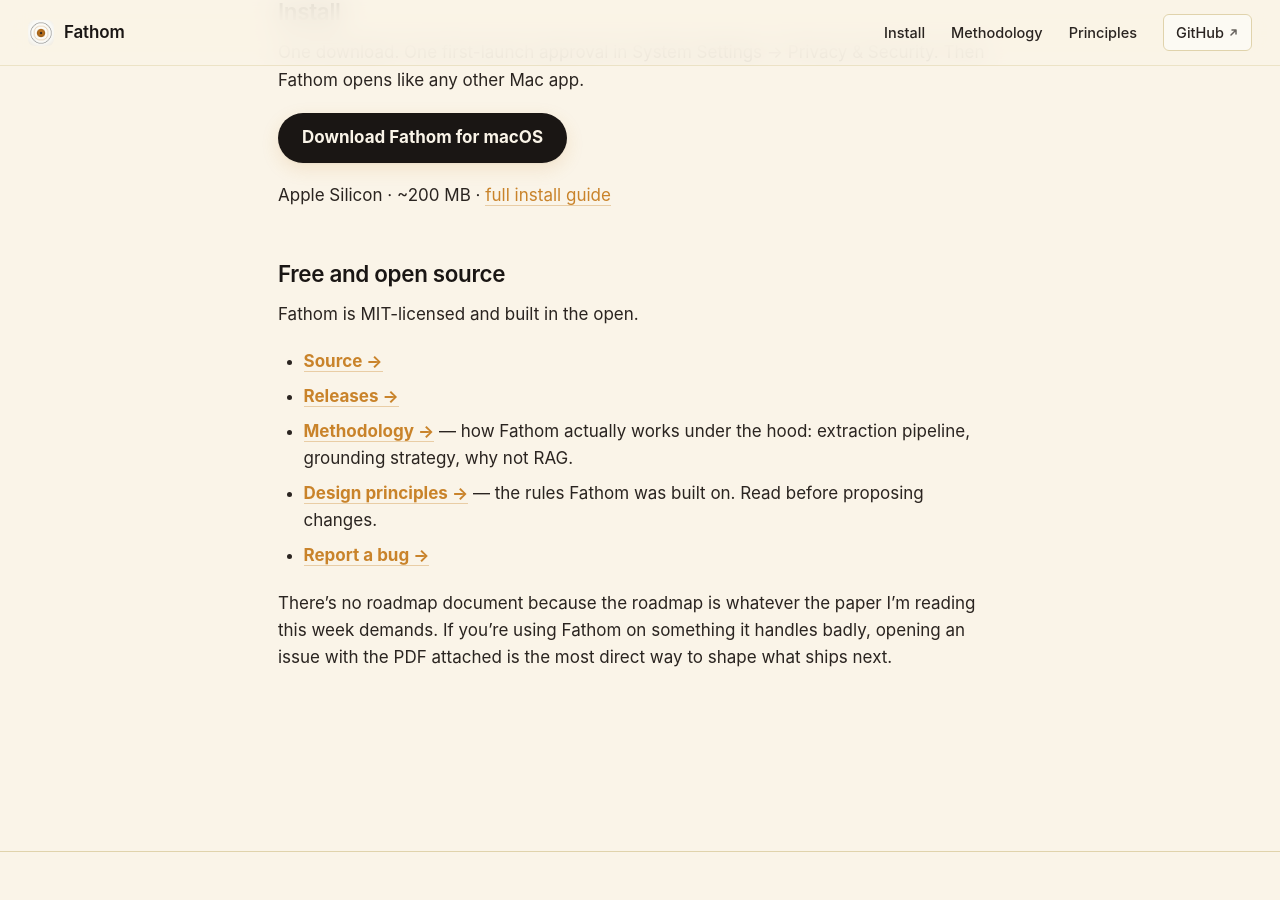
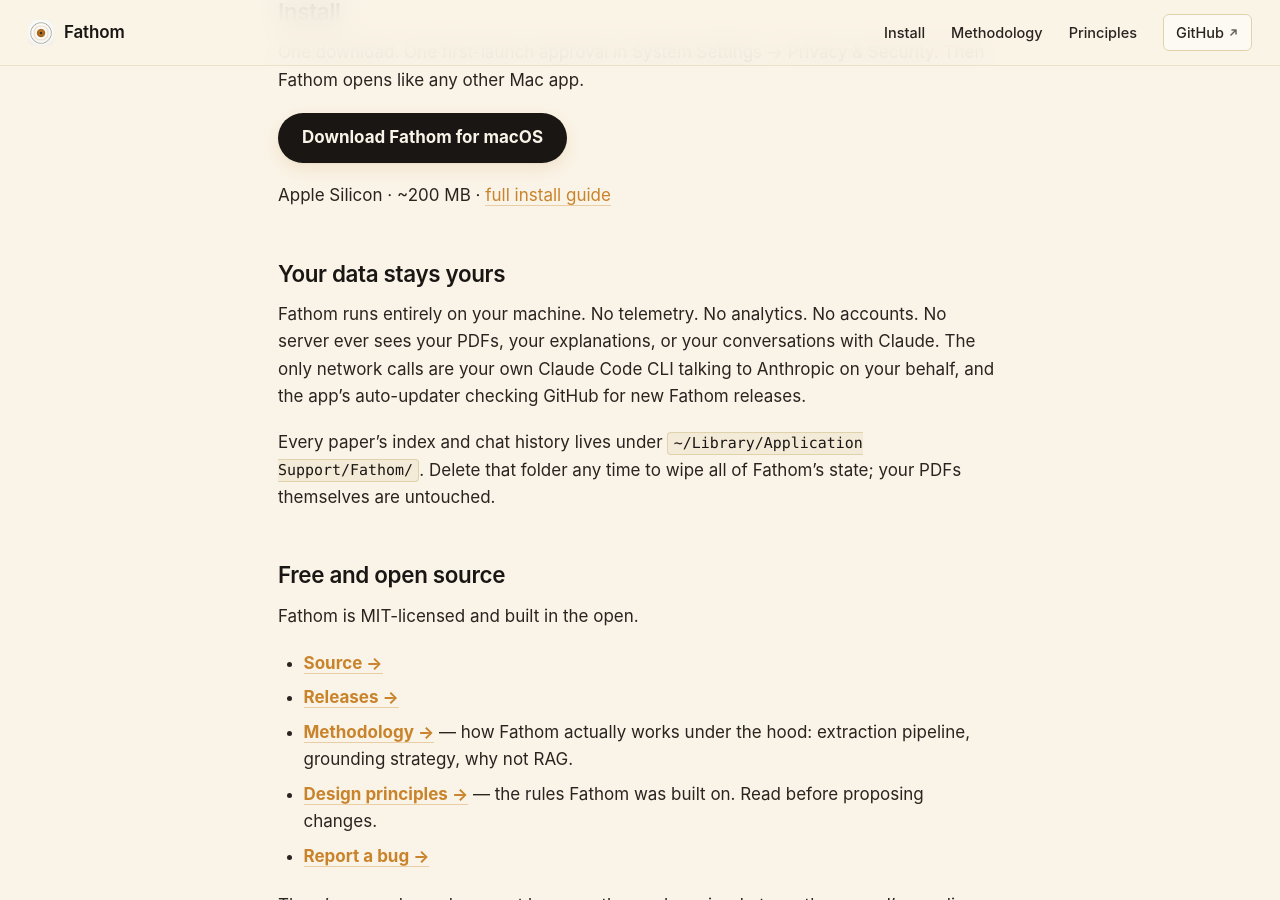
Before and after one commit to ashryaagr/Fathom, a Jekyll site: the page built from docs/index.md, in a window 1280 px wide and 900 px high, scrolled down 1838 px. Built offline with Jekyll 4.4.1, drawn with Linux system fonts in a browser that asks for light colours.

Commit message:
Sidecar in userData, not next to the PDF — kills the TCC Desktop prompt
The v1 design wrote each paper's sidecar (content.md, images, zooms,
digest.json) next to the PDF: /path/to/paper.pdf.fathom/. Portable and
tidy in principle, but in practice it triggered macOS TCC permission
prompts ("Fathom wants to access files in Desktop") every time the
user opened a paper from ~/Desktop, ~/Documents, or ~/Downloads —
i.e. every time, for most users. Invasive-feeling and hard to explain.

Sidecars now live under the app's userData dir:
    ~/Library/Application Support/Fathom/sidecars/<contentHash>/

That location is always writable, never prompts, keyed by SHA-256 of
the PDF bytes so the same paper on any path reuses the same state.
tmpdir remains as a defensive fallback only (full-disk / mount quirks).

Trade-off acknowledged: sidecars no longer move with the PDF when the
user copies it to another machine. The content hash still guarantees
reuse if they later open the same bytes from anywhere.

Also: a "Your data stays yours" section added to README.md and
docs/index.md. Names the two network calls Fathom makes (Claude CLI,
auto-update) and points at the userData path for anyone who wants to
wipe all state without touching their PDFs.

```diff
--- a/docs/index.md
+++ b/docs/index.md
@@ -60,6 +60,18 @@
 
 Apple Silicon · ~200 MB · [full install guide]({{ '/INSTALL' | relative_url }})
 
+## Your data stays yours
+
+Fathom runs entirely on your machine. No telemetry. No analytics. No
+accounts. No server ever sees your PDFs, your explanations, or your
+conversations with Claude. The only network calls are your own Claude
+Code CLI talking to Anthropic on your behalf, and the app's
+auto-updater checking GitHub for new Fathom releases.
+
+Every paper's index and chat history lives under
+`~/Library/Application Support/Fathom/`. Delete that folder any time
+to wipe all of Fathom's state; your PDFs themselves are untouched.
+
 ## Free and open source
 
 Fathom is MIT-licensed and built in the open.
```
Also changed, not shown: src/main/index.ts (+24 -13 lines), README.md.
